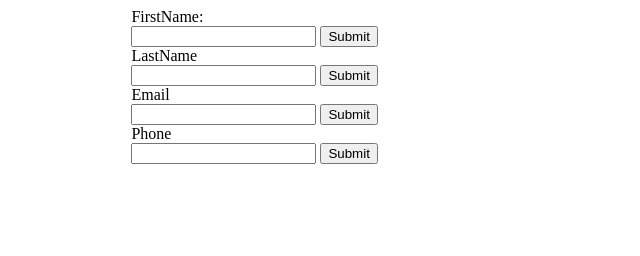
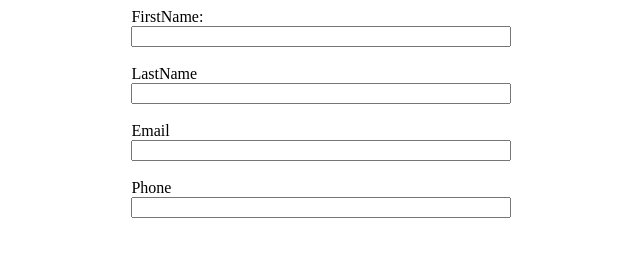
Before and after one commit to Developstar/vue-2, a plain HTML site: page index.html in a window 1280 px wide. Shown: the whole page, without its empty margins (319-959 px from the left). Drawn offline with nearby package versions, Linux system fonts and the light colour scheme.

Commit message:
Submit button beside each input tag removed

```diff
--- a/index.html
+++ b/index.html
@@ -13,29 +13,16 @@
       <div class="input_area">
 
         <label for="fName">FirstName:</label>
-        <div>
-          <input v-on:input="displayFirstName" id="fName" type="text" />
-          <input type="submit" value="Submit">
-        </div>
-
+        <input v-on:input="displayFirstName" id="fName" type="text" />
+        <br>
         <label for="lName">LastName</label>
-        <div>
-          <input id="lName" type="text">
-          <input type="submit" value="Submit">
-        </div>
-
+        <input id="lName" type="text">
+        <br>
         <label for="email">Email</label>
-        <div>
-          <input id="email" type="email">
-          <input type="submit" value="Submit">
-        </div>
-
+        <input id="email" type="email">
+        <br>
         <label for="phone">Phone</label>
-        <div>
-          <input id="phone" type="tel">
-          <input type="submit" value="Submit">
-        </div>
-
+        <input id="phone" type="tel">
       </div>
 
       <div class="para">
```
